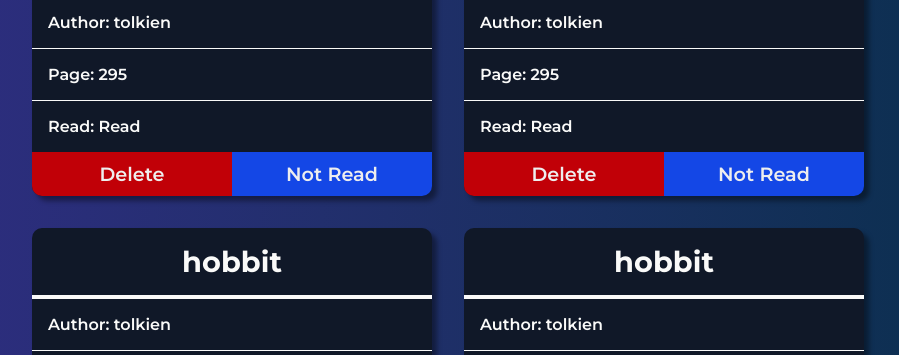
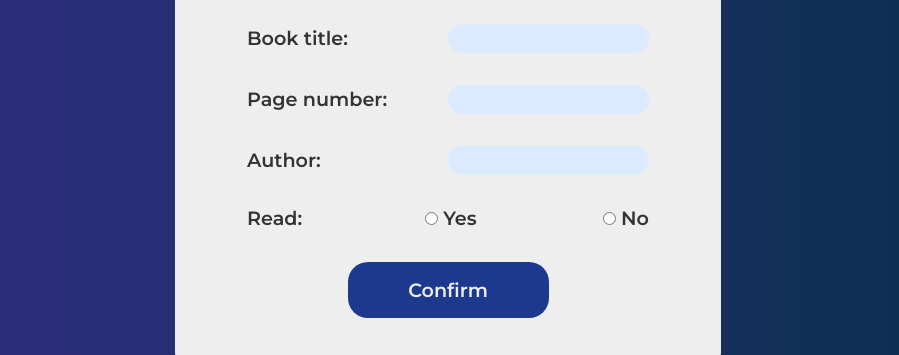
Before and after one commit to malikurkcuoglu/library, a plain HTML site: page index.html in a window 1280 px wide. Shown: the part 248-603 px from the top of the page, without its empty margins (192-1091 px from the left). Drawn offline with Linux system fonts and the light colour scheme.

Commit message:
Add form elements and style

```diff
--- a/index.html
+++ b/index.html
@@ -8,8 +8,40 @@
     <script src="./script.js" defer></script>
   </head>
   <body>
-    <main>
+    <main class="main">
       <h1 class="heading">Library Project</h1>
+      <form action="#" class="add-book-form">
+        <h2>Add book</h2>
+        <fieldset>
+          <ul class="form-elements">
+            <li>
+              <label for="title">Book title: </label>
+              <input type="text" id="title" name="title" />
+            </li>
+            <li>
+              <label for="pages">Page number: </label>
+              <input type="text" id="pages" name="pages" />
+            </li>
+            <li>
+              <label for="author">Author: </label>
+              <input type="text" id="author" name="author" />
+            </li>
+            <li>
+              <span>Read:</span>
+              <label for="read"
+                ><input type="radio" id="read" name="read-unread" /> Yes</label
+              >
+              <label for="unread"
+                ><input type="radio" id="unread" name="read-unread" /> No</label
+              >
+            </li>
+            <li>
+              <button type="button">Confirm</button>
+            </li>
+          </ul>
+        </fieldset>
+      </form>
+      <h2>Your Books</h2>
       <section class="library"></section>
     </main>
   </body>
--- a/script.js
+++ b/script.js
@@ -27,7 +27,7 @@ addBookToLibrary("hobbit", "tolkien", 295, true, myLibrary);
 
 function displayLibrary(arr) {
   arr.forEach((book) => {
-    const bookTitle = document.createElement("h2");
+    const bookTitle = document.createElement("h3");
     bookTitle.textContent = `${book.title}`;
     const bookAuthor = document.createElement("p");
     const bookPages = document.createElement("p");
--- a/styles.css
+++ b/styles.css
@@ -16,6 +16,11 @@ body {
   color: #333;
 }
 
+.main {
+  display: grid;
+  grid-template-columns: 1fr;
+}
+
 .heading {
   margin: auto;
   padding: 2rem;
@@ -24,6 +29,66 @@ body {
   color: oklch(98.5% 0.001 106.423);
 }
 
+.add-book-form {
+  justify-self: center;
+  background-color: #eee;
+  display: grid;
+  padding: 0 4rem 2rem;
+  border-radius: 5px;
+  font-size: 1.2rem;
+}
+
+fieldset {
+  border: none;
+}
+
+.form-elements {
+  list-style-type: none;
+  display: grid;
+  gap: 1rem;
+}
+
+.form-elements li {
+  display: grid;
+  grid-template-columns: 1fr 1fr auto;
+  align-items: center;
+  padding: 0.5rem;
+  font-weight: 600;
+}
+
+input,
+.form-elements button {
+  padding: 0.4rem;
+  border-radius: 20px;
+  outline: none;
+  border: none;
+  padding-inline: 1rem;
+  background-color: oklch(93.2% 0.032 255.585);
+}
+
+input:focus {
+  outline: 1px solid oklch(37.9% 0.146 265.522);
+}
+
+.form-elements button {
+  grid-column: 1/3;
+  background-color: oklch(37.9% 0.146 265.522);
+  color: #eee;
+  font-weight: 600;
+  padding-block: 1rem;
+  width: 50%;
+  justify-self: center;
+  cursor: pointer;
+
+  font-size: 1.2rem;
+}
+
+h2 {
+  font-size: 3rem;
+  text-transform: capitalize;
+  text-align: center;
+  padding: 2rem;
+}
 .library {
   display: grid;
   grid-template-columns: repeat(auto-fit, 400px);
@@ -38,29 +103,30 @@ body {
   box-shadow: 5px 5px 5px rgba(0, 0, 0, 0.4);
   display: grid;
   align-content: start;
-  background-color: oklch(21% 0.034 264.665);
-  color: oklch(98.5% 0.001 106.423);
+  background-color: oklch(97% 0.014 254.604);
+  color: oklch(14.1% 0.005 285.823);
   overflow: auto;
   font-weight: 600;
   grid-template-rows: repeat(4, auto) 1fr;
 }
 
-.book h2 {
-  font-size: 1.8rem;
+.book h3 {
+  text-transform: capitalize;
+  font-size: 1.5rem;
   overflow-wrap: break-word;
   min-width: 0;
   max-width: 100%;
   text-align: center;
-  padding: 1rem;
-  border-bottom: oklch(98.5% 0.001 106.423) 4px solid;
+  padding: 0.9rem;
+  border-bottom: oklch(14.1% 0.005 285.823) 4px solid;
 }
 
 .book p:not(:last-of-type) {
-  border-bottom: oklch(98.5% 0.001 106.423) 1px solid;
+  border-bottom: oklch(14.1% 0.005 285.823) 1px solid;
 }
 
 .book p {
-  padding: 1rem;
+  padding: 0.7rem;
 }
 
 .buttons {
```
